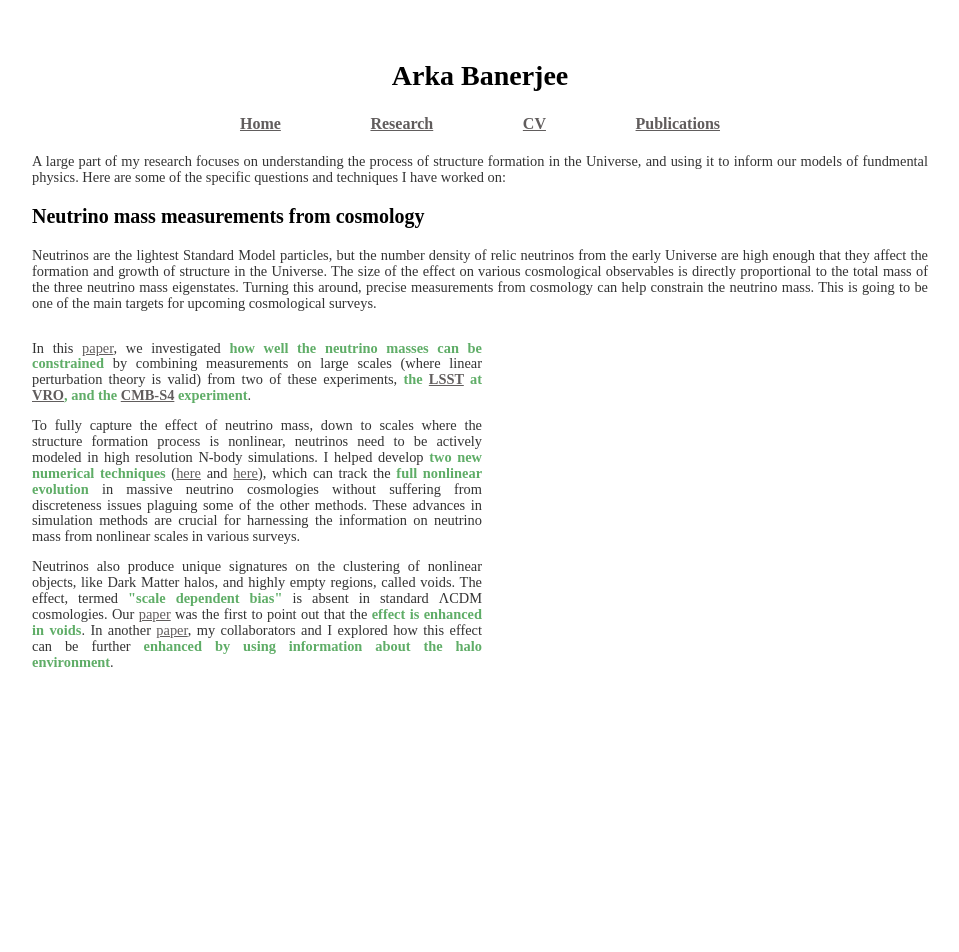
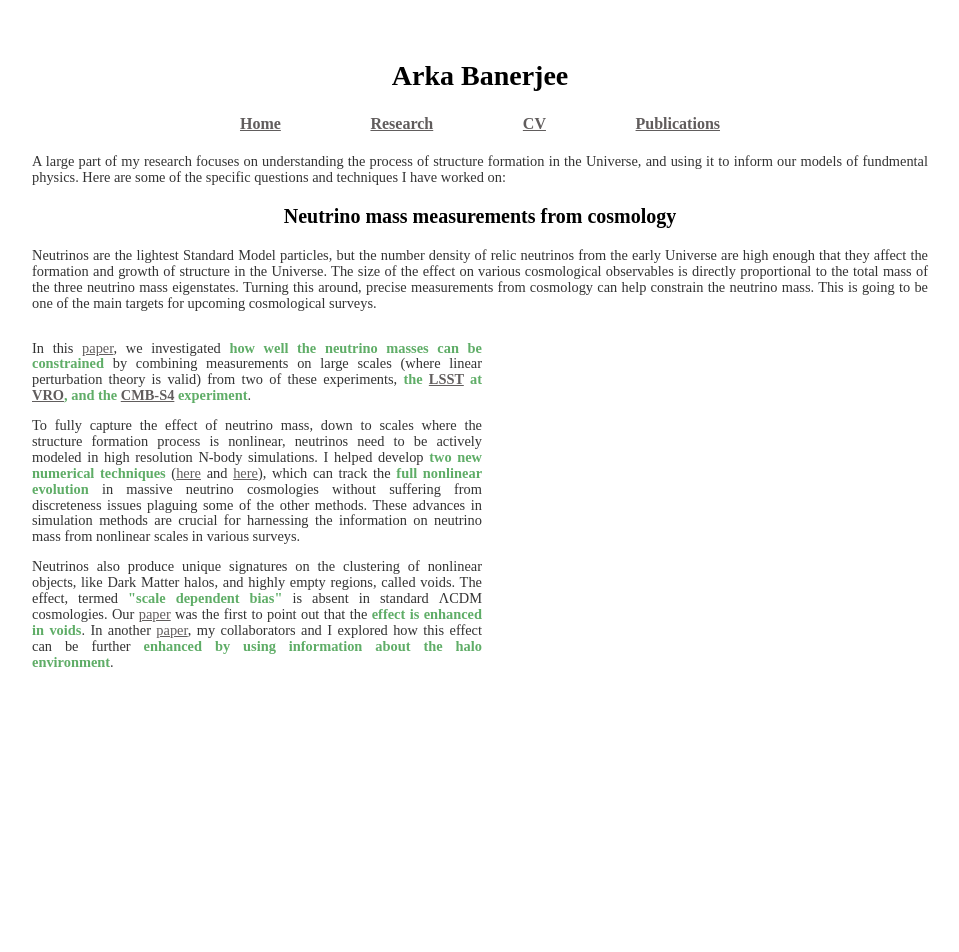
Before and after one commit to arkabanerjee/arkabanerjee.github.io, a Jekyll site: the page built from research/index.html, in a window 1280 px wide. Shown: the top 952 px of the page, without its empty margins (160-1119 px from the left). Built offline with Jekyll 4.4.1, drawn with Linux system fonts in a browser that asks for light colours.

```diff
--- a/research/index.html
+++ b/research/index.html
@@ -5,7 +5,7 @@
 
 <div class="blurb">
     <p align=”justify”>A large part of my research focuses on understanding the process of structure formation in the Universe, and using it to inform our models of fundmental physics. Here are some of the specific questions and techniques I have worked on:</p>
-    <h3><strong>Neutrino mass measurements from cosmology</strong></h3>
+    <h3 style="text-align:center;"><strong>Neutrino mass measurements from cosmology</strong></h3>
     <p align=”justify”>Neutrinos are the lightest Standard Model particles, but the number density of relic neutrinos from the early Universe are high enough that they affect the formation and growth of structure in the Universe. The size of the effect on various cosmological observables is directly proportional to the total mass of the three neutrino mass eigenstates. Turning this around, precise measurements from cosmology can help constrain the neutrino mass. This is going to be one of the main targets for upcoming cosmological surveys. </p>
     <div class="box">
         <div style="width: 450px;  height: 620px;">
@@ -18,7 +18,7 @@
            <img src="Final_split.png" class="center" >
        </div>
     </div>
-    <h3><strong>Dark Matter Self-interactions</strong></h3>
+    <h3 style="text-align:center;"><strong>Dark Matter Self-interactions</strong></h3>
     <p align=”justify”>While cosmology and other extragalactic phenomena provide the strongest evidence for an invisible clustering component of the Universe called Dark Matter, very little is currently know about the microphysical nature of Dark Matter. As more precise cosmological data from various experiments comes in over the next decade, it is worthwhile to ask if this data can be used to say something about the properties of Dark Matter. One topic that has garnered a lot of interest is whether Dark Matter has strong self-interactions, and the signatures of these self-interactions on various cosmological observables.</p>
     <div class="box">
         <div style="width: 450px;  height: 500px;">
@@ -31,7 +31,7 @@
     </div>
 </div><!-- /.blurb -->
 <div class="blurb">
-    <h3><strong>New summary statistics for cosmology</strong></h3>
+    <h3 style="text-align:center;"><strong>New summary statistics for cosmology</strong></h3>
     <p align=”justify”>The most widely used statistic for capturing cosmological data is the two-point function, or its Fourier transform, the power spectrum. While this is a complete statistical description of a Gaussian random field (which our Universe is expected to be at early times, and on large scales, even today), it does not capture all the information in the field of interest (galaxy clustering or lensing) once gravitational collapse becomes nonlinear. We, therefore, need other summary statistics to describe clustering on small nonlinear scales to harness maximal information from cosmological surveys.</p>
     <div class="box">
         <div style="width: 450px;  height: 450px;">
@@ -43,7 +43,7 @@
        </div>
     </div>
 
-    <h3><strong>N-body Simulation suites and Emulators</strong></h3>
+    <h3 style="text-align:center;"><strong>N-body Simulation suites and Emulators</strong></h3>
     <p align=”justify”>In the coming decades, most cosmological analyses will make use of results from suites of high resolution N-body simulations run over a wide parameter range. Among other uses, these simulation efforts are the starting points for the most promising methods of simultaneously learning about both cosmology and galaxy formation processes, which are entangled on scales where future cosmological surveys will have the most precise data. I have been involved in some of the largest simulation efforts of this sort in the world. These include the <a href ="https://aemulusproject.github.io/">Aemulus project</a>, the <a href="https://github.com/franciscovillaescusa/Quijote-simulations">Quijote simulations</a>, the <a href="https://franciscovillaescusa.github.io/hades.html">Hades simulations</a>, and the <a href="http://www.unitsims.org/">UNIT simulations</a>.</p>
     <div class="box">
         <div style="width: 450px;  height: 300px;">
```
